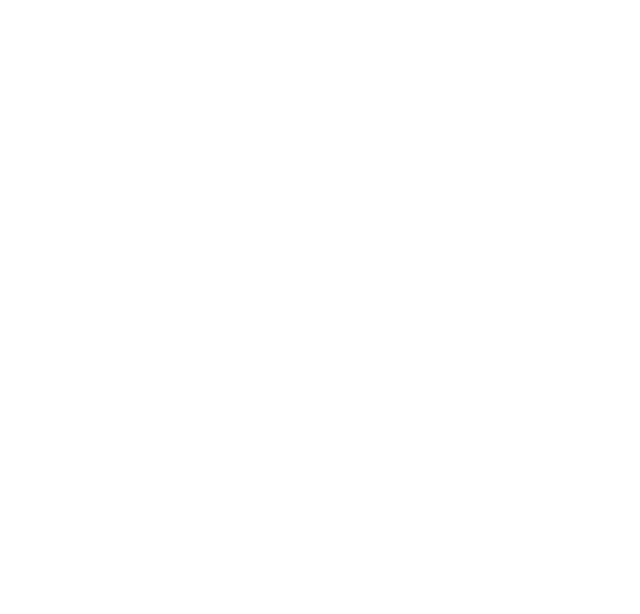
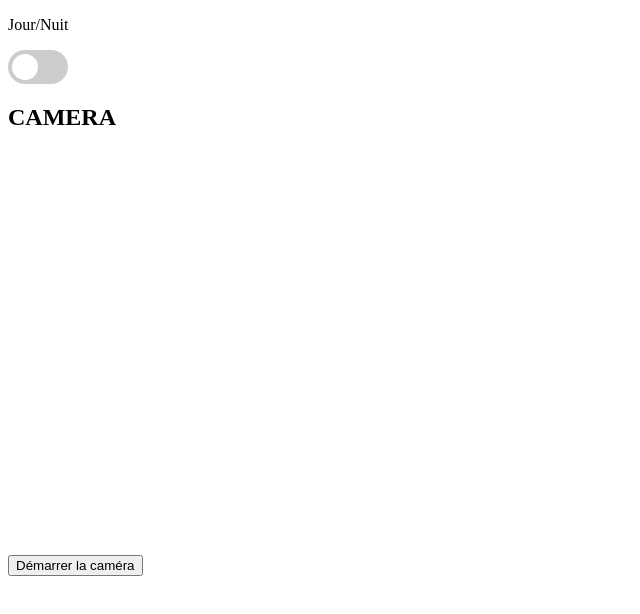
Before and after one commit to AnaisP974/Prepavenir_IA, a plain HTML site: page index.html in a window 1280 px wide. Shown: the whole page, without its empty margins (0-640 px from the left). Drawn offline with Linux system fonts and the light colour scheme.

Commit message:
Ajout mode Jour/Nuit

```diff
--- a/index.css
+++ b/index.css
@@ -0,0 +1,68 @@
+/************   HEADER SWITCH   ************/
+/* The switch - the box around the slider */
+.switch {
+  position: relative;
+  display: inline-block;
+  width: 60px;
+  height: 34px;
+}
+
+/* Hide default HTML checkbox */
+.switch input {
+  opacity: 0;
+  width: 0;
+  height: 0;
+}
+
+/* The slider */
+.slider {
+  position: absolute;
+  cursor: pointer;
+  top: 0;
+  left: 0;
+  right: 0;
+  bottom: 0;
+  background-color: #ccc;
+  -webkit-transition: .4s;
+  transition: .4s;
+}
+
+.slider:before {
+  position: absolute;
+  content: "";
+  height: 26px;
+  width: 26px;
+  left: 4px;
+  bottom: 4px;
+  background-color: white;
+  -webkit-transition: .4s;
+  transition: .4s;
+}
+
+input:checked + .slider {
+  background-color: #2196F3;
+}
+
+input:focus + .slider {
+  box-shadow: 0 0 1px #2196F3;
+}
+
+input:checked + .slider:before {
+  -webkit-transform: translateX(26px);
+  -ms-transform: translateX(26px);
+  transform: translateX(26px);
+}
+
+/* Rounded sliders */
+.slider.round {
+  border-radius: 34px;
+}
+
+.slider.round:before {
+  border-radius: 50%;
+}
+/* DESCRIPTION DARK_MODE */
+.darkMode{
+    background-color: #333756;
+    color: #f3f0f0;
+}
--- a/index.html
+++ b/index.html
@@ -6,7 +6,23 @@
     <link rel="stylesheet" href="./index.css" />
     <title>Document</title>
   </head>
-  <body>
+  <body id="page">
+    <header>
+        <div class="header__switch">
+            <p class="header__switch--p">Jour/Nuit</p>
+            <label class="switch">
+                <input type="checkbox" name="jourNuit" id="jourNuit">
+                <span class="slider round"></span>
+            </label>
+        </div>
+    </header>
+    <section class="container">
+      <article class="container__camera">
+        <h2>CAMERA</h2>
+        <video id="emitter-video" width="100%" height="400px"></video>
+        <button id="start">Démarrer la caméra</button>
+      </article>
+    </section>
     <script type="module" src="./index.js"></script>
   </body>
 </html>
--- a/index.js
+++ b/index.js
@@ -0,0 +1,7 @@
+const jourNuit = document.getElementById('jourNuit');
+const body = document.getElementById('page');
+
+jourNuit.addEventListener('click', () => {
+    console.log("entrée")
+    body.classList.toggle("darkMode");
+})
```
